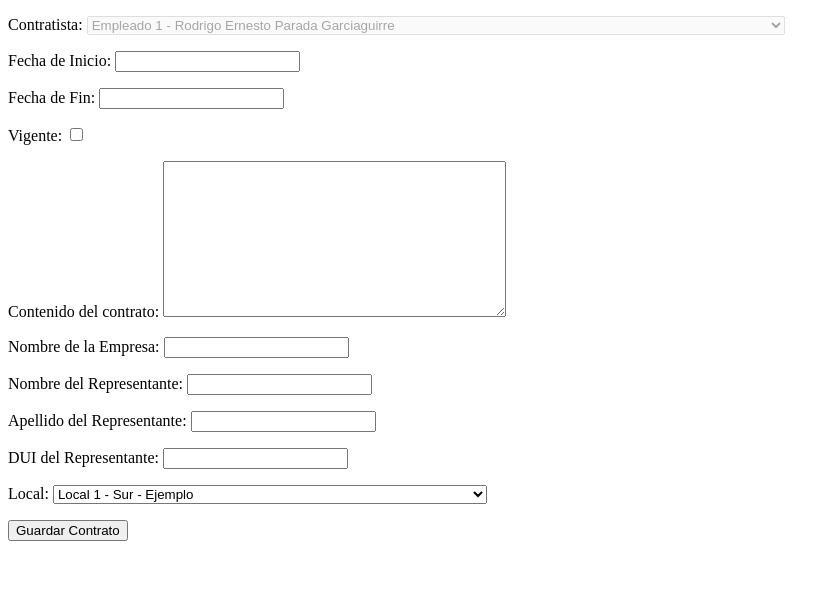
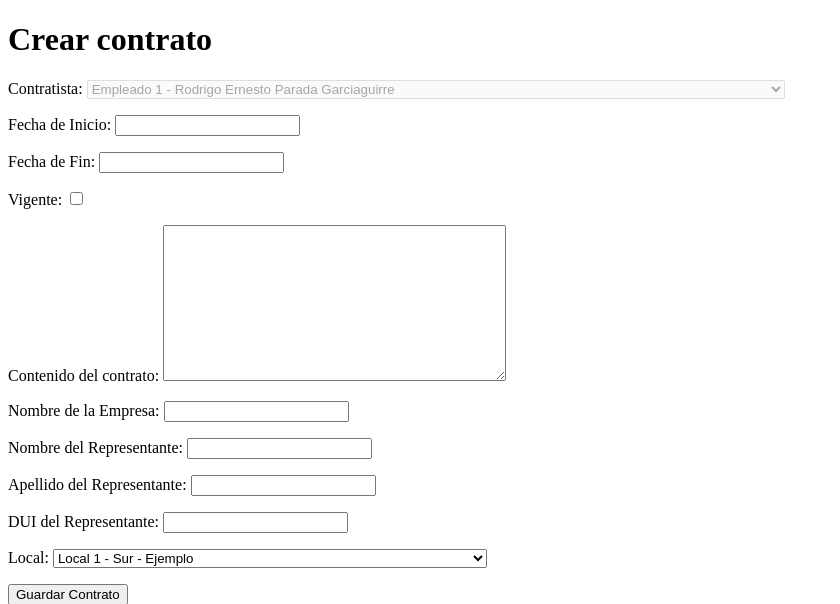
Before and after one commit to Hean0364/HDP-ETAPA1, a Django app: page /contratos/crear/ in a window 1280 px wide. Shown: the part 70-674 px from the top of the page, without its empty margins (0-840 px from the left). Run offline with Django 4.2, Linux system fonts and the light colour scheme; a user stored in the database is signed in; data comes from the database, SQL or seed files in the repository; both versions use the stored data as it was after the commit; some libraries are stand-ins or nearby versions.

Commit message:
Se añadió título a las secciones del CRUD

```diff
--- a/GestionContratos/templates/formularioContratoBase.html
+++ b/GestionContratos/templates/formularioContratoBase.html
@@ -10,6 +10,8 @@
 {% block head %}
 {% endblock %}
 {% block content %}
+
+<h1>{{titulo}}</h1>
 
 <form method="POST">
     {% csrf_token %}
--- a/GestionContratos/views.py
+++ b/GestionContratos/views.py
@@ -131,15 +131,15 @@ def nuevoContrato(request, tipoContrato="arrendamiento"):
 
             print(formularioLocal.fields["locales"].choices)
             print(formularioEmpresa.is_valid())
-            return render(request,"formularioContratoArrendamiento.html",{"formBase":formularioBase,"formEmpresa":formularioEmpresa,"formLocal":formularioLocal, "esAdministrador": esAdmin})
+            return render(request,"formularioContratoArrendamiento.html",{"formBase":formularioBase,"formEmpresa":formularioEmpresa,"formLocal":formularioLocal, "esAdministrador": esAdmin, "titulo": "Crear contrato"})
 
         elif tipoContrato==TipoContrato.SERVICIO_EMPRESA.value.lower():
             formularioEmpresa = EmpresaForm(request.POST)
-            return render(request,"formularioContratoServicio.html",{"formBase":formularioBase,"formEmpresa":formularioEmpresa, "esAdministrador": esAdmin})
+            return render(request,"formularioContratoServicio.html",{"formBase":formularioBase,"formEmpresa":formularioEmpresa, "esAdministrador": esAdmin, "titulo": "Crear contrato"})
 
         elif tipoContrato==TipoContrato.PERSONAL_EMPLEADO.value.lower():
             formularioEmpleado = EmpleadoForm(request.POST)
-            return render(request,"formularioContratoEmpleado.html",{"formBase":formularioBase,"formEmpleado":formularioEmpleado,'esAdministrador': esAdmin})
+            return render(request,"formularioContratoEmpleado.html",{"formBase":formularioBase,"formEmpleado":formularioEmpleado,'esAdministrador': esAdmin, "titulo": "Crear contrato"})
 
         else: # nunca debería de suceder
             return HttpResponse("Error")
@@ -189,7 +189,7 @@ def nuevoContrato(request, tipoContrato="arrendamiento"):
                 return redirect('contratosArrendamiento')
             else:
                 mensaje = "Alguno de los datos ingresados no son válidos."
-                return render(request,"formularioContratoArrendamiento.html",{"formBase":formularioBase,"formEmpresa":formularioEmpresa,"formLocal":formularioLocal, "esAdministrador": esAdmin, "error":mensaje})
+                return render(request,"formularioContratoArrendamiento.html",{"formBase":formularioBase,"formEmpresa":formularioEmpresa,"formLocal":formularioLocal, "esAdministrador": esAdmin, "error":mensaje,"titulo": "Crear contrato"})
 
 
         elif tipoContrato==TipoContrato.SERVICIO_EMPRESA.value.lower():
@@ -228,7 +228,7 @@ def nuevoContrato(request, tipoContrato="arrendamiento"):
                 return redirect('contratosServicio')
             else:
                 mensaje = "Alguno de los datos ingresados no son válidos."
-                return render(request,"formularioContratoServicio.html",{"formBase":formularioBase,"formEmpresa":formularioEmpresa, "esAdministrador": esAdmin, "error":mensaje})
+                return render(request,"formularioContratoServicio.html",{"formBase":formularioBase,"formEmpresa":formularioEmpresa, "esAdministrador": esAdmin, "error":mensaje, "titulo": "Crear contrato"})
 
 
         elif tipoContrato==TipoContrato.PERSONAL_EMPLEADO.value.lower():
@@ -269,7 +269,7 @@ def nuevoContrato(request, tipoContrato="arrendamiento"):
                 return redirect('contratosPersonal')
             else:
                 mensaje = "Alguno de los datos ingresados no son válidos."
-                return render(request,"formularioContratoEmpleado.html",{"formBase":formularioBase,"formEmpleado":formularioEmpleado,'esAdministrador': esAdmin, "error":mensaje})
+                return render(request,"formularioContratoEmpleado.html",{"formBase":formularioBase,"formEmpleado":formularioEmpleado,'esAdministrador': esAdmin, "error":mensaje, "titulo": "Crear contrato"})
 
         else:
             # Regresar
@@ -326,7 +326,7 @@ def editarContrato(request, contratoId):
 
 
             if request.method == "GET":
-                return render(request,"formularioContratoArrendamiento.html",{"formBase":formularioBase,"formEmpresa":formularioEmpresa,"formLocal":formularioLocal, "esAdministrador": esAdmin})
+                return render(request,"formularioContratoArrendamiento.html",{"formBase":formularioBase,"formEmpresa":formularioEmpresa,"formLocal":formularioLocal, "esAdministrador": esAdmin, "titulo": "Editar contrato"})
 
             else:
                 formularioBase = ContratoForm(request.POST)
@@ -357,7 +357,7 @@ def editarContrato(request, contratoId):
 
                 else:
                     mensaje = "Alguno de los datos ingresados no son válidos."
-                    return render(request,"formularioContratoArrendamiento.html",{"formBase":formularioBase,"formEmpresa":formularioEmpresa,"formLocal":formularioLocal, "esAdministrador": esAdmin, "error":mensaje})
+                    return render(request,"formularioContratoArrendamiento.html",{"formBase":formularioBase,"formEmpresa":formularioEmpresa,"formLocal":formularioLocal, "esAdministrador": esAdmin, "error":mensaje, "titulo": "Editar contrato"})
 
         elif contrato.tipo==TipoContrato.EMPLEADO.value:
             # Creamos formularios
@@ -377,7 +377,7 @@ def editarContrato(request, contratoId):
             formularioBase.fields["contratista"].initial = actualContratoBase.contratista
 
             if request.method == "GET":
-                return render(request,"formularioContratoEmpleado.html",{"formBase":formularioBase,"formEmpleado":formularioEmpleado,'esAdministrador': esAdmin})
+                return render(request,"formularioContratoEmpleado.html",{"formBase":formularioBase,"formEmpleado":formularioEmpleado,'esAdministrador': esAdmin, "titulo": "Editar contrato"})
             else:
                 formularioBase = ContratoForm(request.POST)
                 formularioEmpleado = EmpleadoForm(request.POST)
@@ -402,7 +402,7 @@ def editarContrato(request, contratoId):
                     return redirect('contratosPersonal')
                 else:
                     mensaje = "Alguno de los datos ingresados no son válidos."
-                    return render(request,"formularioContratoEmpleado.html",{"formBase":formularioBase,"formEmpleado":formularioEmpleado,'esAdministrador': esAdmin, "error":mensaje})
+                    return render(request,"formularioContratoEmpleado.html",{"formBase":formularioBase,"formEmpleado":formularioEmpleado,'esAdministrador': esAdmin, "error":mensaje, "titulo": "Editar contrato"})
 
         elif contrato.tipo==TipoContrato.EMPRESA.value:
 
@@ -422,7 +422,7 @@ def editarContrato(request, contratoId):
             formularioBase.fields["contratista"].initial = actualContratoBase.contratista
 
             if request.method == "GET":
-                return render(request,"formularioContratoServicio.html",{"formBase":formularioBase,"formEmpresa":formularioEmpresa, "esAdministrador": esAdmin})
+                return render(request,"formularioContratoServicio.html",{"formBase":formularioBase,"formEmpresa":formularioEmpresa, "esAdministrador": esAdmin, "titulo": "Editar contrato"})
 
             else:
                 formularioBase = ContratoForm(request.POST)
@@ -450,7 +450,7 @@ def editarContrato(request, contratoId):
 
                 else:
                     mensaje = "Alguno de los datos ingresados no son válidos."
-                    return render(request,"formularioContratoServicio.html",{"formBase":formularioBase,"formEmpresa":formularioEmpresa, "esAdministrador": esAdmin, "error":mensaje})
+                    return render(request,"formularioContratoServicio.html",{"formBase":formularioBase,"formEmpresa":formularioEmpresa, "esAdministrador": esAdmin, "error":mensaje, "titulo": "Editar contrato"})
 
         else:
             return HttpResponse("Error inesperado.")
@@ -514,7 +514,7 @@ def verContrato(request, contratoId):
             formularioLocal = hacerFormularioReadonly(formularioLocal)
 
             if request.method == "GET":
-                return render(request,"formularioContratoArrendamiento.html",{"formBase":formularioBase,"formEmpresa":formularioEmpresa,"formLocal":formularioLocal, "esAdministrador": esAdmin, "readOnly":True})
+                return render(request,"formularioContratoArrendamiento.html",{"formBase":formularioBase,"formEmpresa":formularioEmpresa,"formLocal":formularioLocal, "esAdministrador": esAdmin, "readOnly":True, "titulo": "Ver contrato"})
 
         elif contrato.tipo==TipoContrato.EMPLEADO.value:
             # Creamos formularios
@@ -537,7 +537,7 @@ def verContrato(request, contratoId):
             formularioEmpleado = hacerFormularioReadonly(formularioEmpleado)
 
             if request.method == "GET":
-                return render(request,"formularioContratoEmpleado.html",{"formBase":formularioBase,"formEmpleado":formularioEmpleado,'esAdministrador': esAdmin, "readOnly":True})
+                return render(request,"formularioContratoEmpleado.html",{"formBase":formularioBase,"formEmpleado":formularioEmpleado,'esAdministrador': esAdmin, "readOnly":True, "titulo": "Ver contrato"})
 
         elif contrato.tipo==TipoContrato.EMPRESA.value:
 
@@ -560,7 +560,7 @@ def verContrato(request, contratoId):
             formularioEmpresa = hacerFormularioReadonly(formularioEmpresa)
 
             if request.method == "GET":
-                return render(request,"formularioContratoServicio.html",{"formBase":formularioBase,"formEmpresa":formularioEmpresa, "esAdministrador": esAdmin, "readOnly":True})
+                return render(request,"formularioContratoServicio.html",{"formBase":formularioBase,"formEmpresa":formularioEmpresa, "esAdministrador": esAdmin, "readOnly":True, "titulo": "Ver contrato"})
 
         else:
             return HttpResponse("Error inesperado.")
```
Also changed, not shown: GestionContratos/templates/crearContrato.html (deleted), db.sqlite3.
